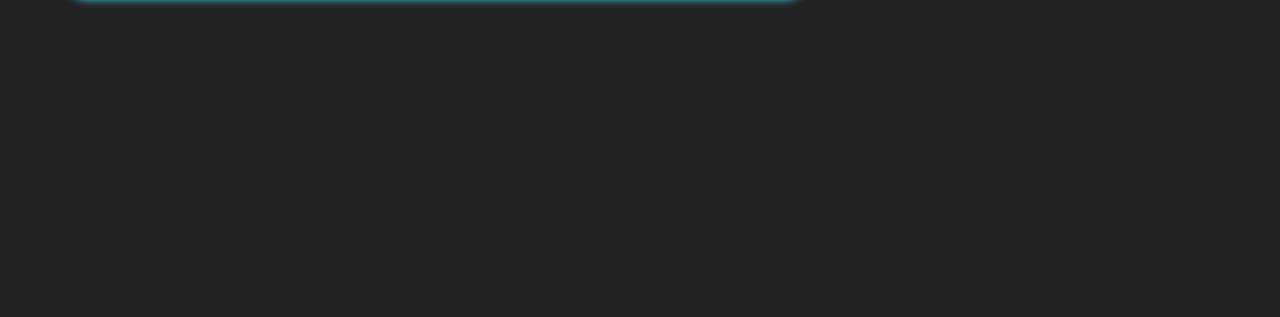
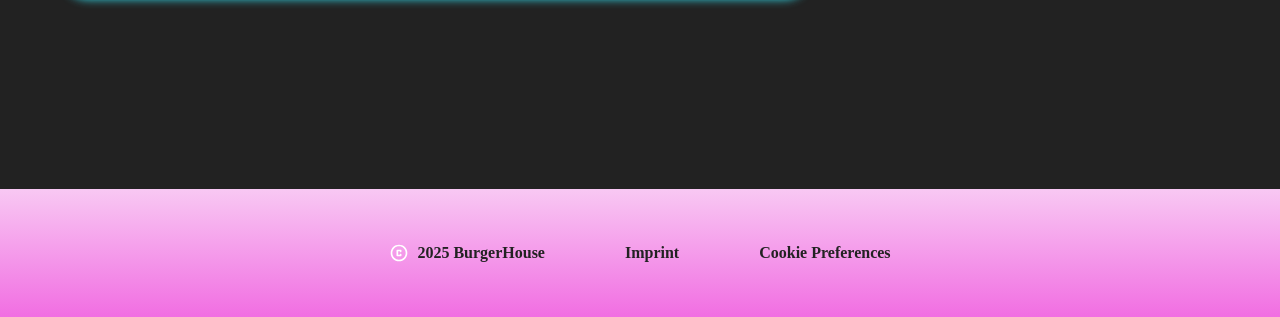
Before and after one commit to JustinJanusDev/Bestell-App, a plain HTML site: page index.html in a window 1280 px wide. Shown: the part 4772-5089 px from the top of the page. Before the commit the page ends 4833 px from the top, so only its background shows below. Drawn offline with Linux system fonts and the light colour scheme; a web font is replaced by a local one.

Commit message:
feat: footer

```diff
--- a/index.html
+++ b/index.html
@@ -109,6 +109,7 @@
                 </section>
         </section>
 
+
         <dialog id="submitOrder" onclick="openCloseDialog()">
             <article onclick="stopPropagation(event)">
                 <h2>Thanks for your Order</h2>
@@ -124,5 +125,21 @@
     </main>
 
 
+    <footer>
+
+
+        <div class="footer_links">
+        <a href="">
+            <img src="./assets/icons/copyright_symbol.svg" alt="copyright icon">
+            2025 BurgerHouse
+        </a>
+        <a href="">Imprint</a>
+        <a href="">Cookie Preferences</a>
+        </div>
+
+
+    </footer>
+
+
 </body>
 </html>
--- a/style.css
+++ b/style.css
@@ -580,3 +580,47 @@ dialog {
         }
     }
 }
+
+
+/*==================================================
+// footer
+//================================================*/
+
+
+footer {
+    margin-top: 128px;
+
+    height: 128px;
+
+    background-image: linear-gradient(to bottom, var(--footer-background-top-color), var(--footer-background-bottom-color));
+
+    .footer_links {
+        display: flex;
+        justify-content: center;
+        align-items: center;
+
+        gap: 80px;
+
+        height: 128px;
+    }
+
+    a {
+        display: flex;
+        justify-content: center;
+        align-items: center;
+
+        font-size: 16px;
+        font-weight: 600;
+
+        text-decoration: none;
+
+        color: var(--website-color);
+
+        > img {
+            height: 20px;
+            width: 20px;
+
+            margin-right: 8px;
+        }
+    }
+}
```
